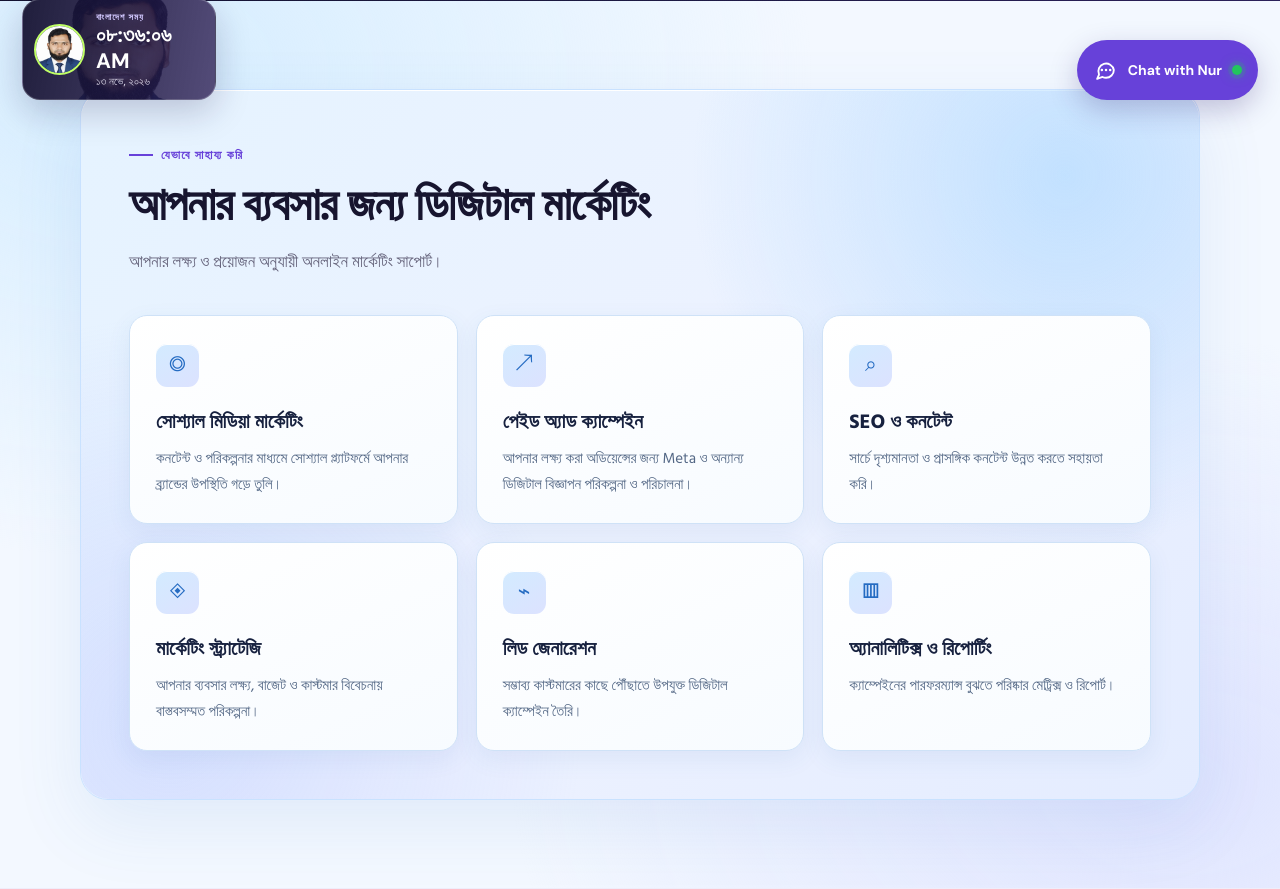
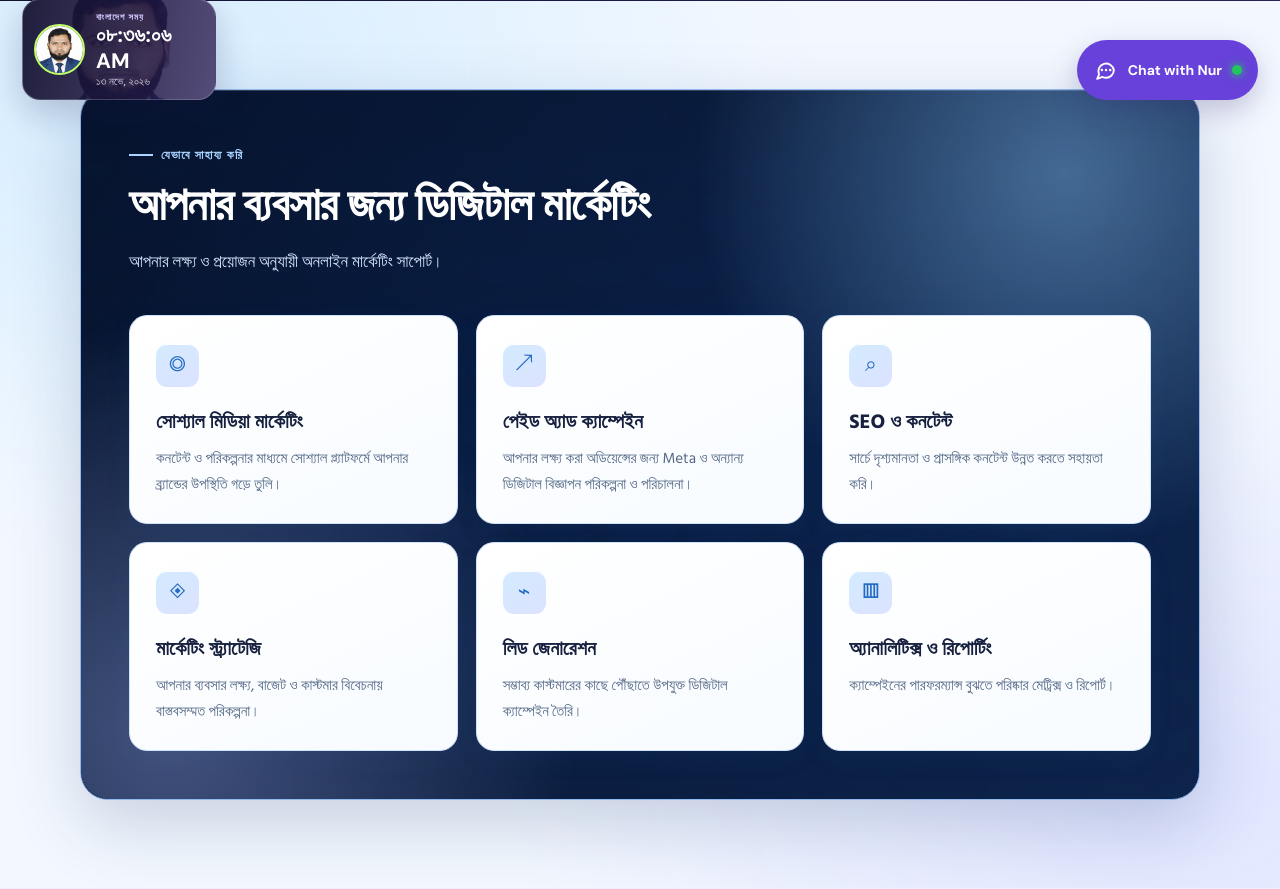
Before and after one commit to nurmuhammad3/Landing-page, a PHP site: page / in a window 1280 px wide. Shown: the part 678-1567 px from the top of the page. Run offline with PHP 8.4, Linux system fonts and the light colour scheme; some libraries are stand-ins or nearby versions; grey boxes are pictures that could not be loaded.

Commit message:
Use supplied blue background for services

```diff
--- a/index.php
+++ b/index.php
@@ -53,9 +53,9 @@ $escape = static fn(string $value): string => htmlspecialchars($value, ENT_QUOTE
     .portrait{width:82%;height:390px;border:1px solid #ffffff30;border-radius:24px;background:#20164f;box-shadow:0 28px 70px #08082080}
     .portrait img{object-position:29% center}.floating-tag{right:-4px;top:52px;background:#bfff65;color:#17152f}
     #services{position:relative;isolation:isolate;overflow:hidden;background:radial-gradient(ellipse at 10% 8%,#d5edff 0,transparent 42%),radial-gradient(ellipse at 92% 88%,#dfe4ff 0,transparent 40%),#f3f8ff}
-    .services-panel{position:relative;isolation:isolate;overflow:hidden;padding:clamp(22px,4vw,48px);border:1px solid #c9e2ff;border-radius:28px;background:linear-gradient(135deg,#e5f3ff 0%,#edf2ff 54%,#e4ecff 100%);box-shadow:0 24px 70px #3975c51a,inset 0 1px #ffffff}
+    .services-panel{position:relative;isolation:isolate;overflow:hidden;padding:clamp(22px,4vw,48px);border:1px solid #91b9ee;border-radius:28px;background:linear-gradient(120deg,#071735d9,#102b5ad1),url('/assets/services-blue-background.jpg') center/cover no-repeat;box-shadow:0 24px 70px #102c5a30,inset 0 1px #ffffff30}
     .services-panel:before{content:"";position:absolute;inset:0;z-index:-1;border-radius:inherit;background:radial-gradient(circle at 88% 12%,#8dccff70,transparent 32%),radial-gradient(circle at 8% 90%,#aebeff5c,transparent 34%);pointer-events:none}
-    .services-panel .section-head{position:relative}.service{position:relative;padding:28px 26px 26px;border-color:#cfe2f7;border-radius:18px;background:linear-gradient(155deg,#ffffff 0%,#f7fbff 100%);box-shadow:0 8px 24px #376aa014}.service:hover{border-color:#83b9f2;box-shadow:0 18px 42px #3078c526}.service-icon{background:linear-gradient(145deg,#d3ebff,#dce2ff);color:#246bc2;box-shadow:inset 0 1px #fff}.service h3{color:#17213f}.service p{color:#536785}.blog-icon{background:#f0ecff;color:#6741d9}
+    .services-panel .section-head{position:relative}.services-panel .eyebrow{color:#a9d4ff}.services-panel .eyebrow:before{background:#a9d4ff}.services-panel .section-head h2{color:#fff}.services-panel .section-head p{color:#d8e7ff}.service{position:relative;padding:28px 26px 26px;border-color:#cfe2f7;border-radius:18px;background:linear-gradient(155deg,#ffffff 0%,#f7fbff 100%);box-shadow:0 8px 24px #376aa014}.service:hover{border-color:#83b9f2;box-shadow:0 18px 42px #3078c526}.service-icon{background:linear-gradient(145deg,#d3ebff,#dce2ff);color:#246bc2;box-shadow:inset 0 1px #fff}.service h3{color:#17213f}.service p{color:#536785}.blog-icon{background:#f0ecff;color:#6741d9}
     .eyebrow{color:#6741d9}.eyebrow:before{background:#6741d9}
     .about{background:#efedfa}.about-card{background:linear-gradient(145deg,#21134f,#5a3abe)}
     .socials a{border-color:#d8d3e7;color:#5c39c3}
```
Also changed, not shown: assets/services-blue-background.jpg (added).
